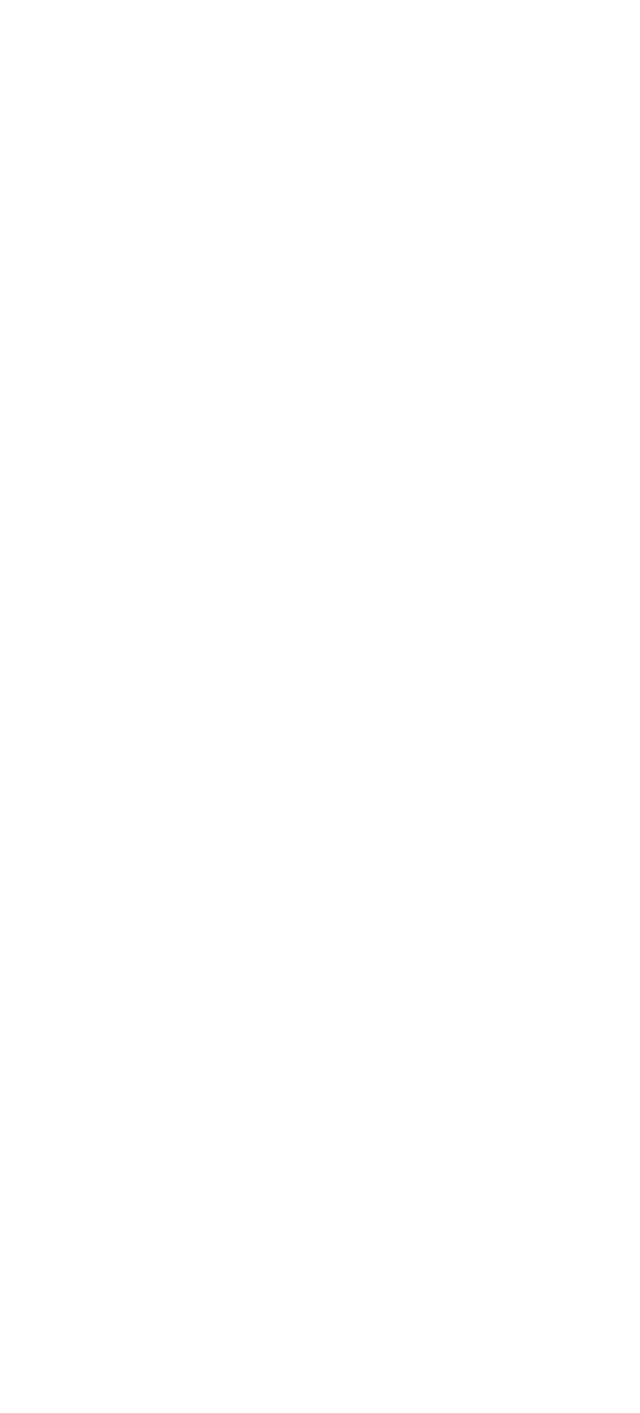
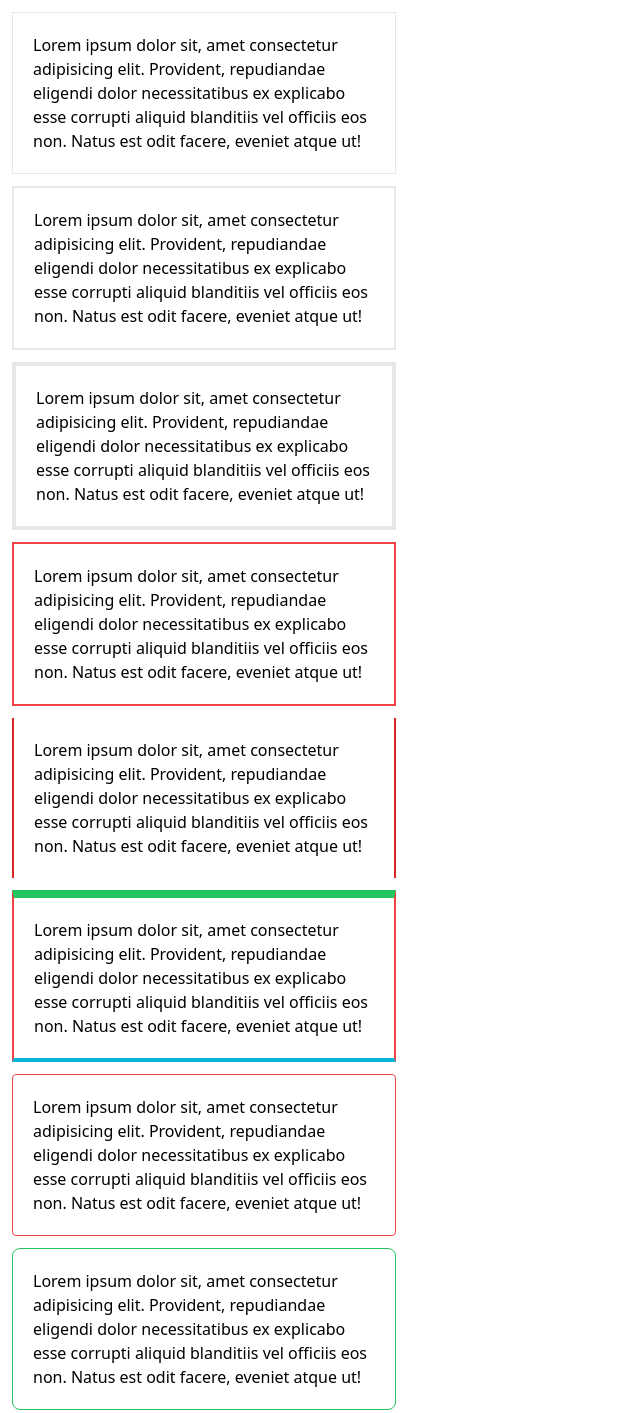
Before and after one commit to ajacin/tailwind-sandbox, a website: page 08-borders/index.html in a window 1280 px wide. Shown: the top 1413 px of the page, without its empty margins (0-640 px from the left). Before the commit the page ends 800 px from the top, so only its background shows below. Drawn offline with nearby package versions, Linux system fonts and the light colour scheme.

Commit message:
borders and outlines

```diff
--- a/08-borders/index.html
+++ b/08-borders/index.html
@@ -9,9 +9,74 @@
   </head>
   <body>
     <!-- Border Width & Colors -->
+    <div class="w-96 m-3 p-5 border">
+      Lorem ipsum dolor sit, amet consectetur adipisicing elit. Provident,
+      repudiandae eligendi dolor necessitatibus ex explicabo esse corrupti
+      aliquid blanditiis vel officiis eos non. Natus est odit facere, eveniet
+      atque ut!
+    </div>
+    <div class="w-96 m-3 p-5 border-2">
+      Lorem ipsum dolor sit, amet consectetur adipisicing elit. Provident,
+      repudiandae eligendi dolor necessitatibus ex explicabo esse corrupti
+      aliquid blanditiis vel officiis eos non. Natus est odit facere, eveniet
+      atque ut!
+    </div>
+    <div class="w-96 m-3 p-5 border-4">
+      Lorem ipsum dolor sit, amet consectetur adipisicing elit. Provident,
+      repudiandae eligendi dolor necessitatibus ex explicabo esse corrupti
+      aliquid blanditiis vel officiis eos non. Natus est odit facere, eveniet
+      atque ut!
+    </div>
+    <div class="w-96 m-3 p-5 border-2 border-red-500">
+      Lorem ipsum dolor sit, amet consectetur adipisicing elit. Provident,
+      repudiandae eligendi dolor necessitatibus ex explicabo esse corrupti
+      aliquid blanditiis vel officiis eos non. Natus est odit facere, eveniet
+      atque ut!
+    </div>
+    <div class="w-96 m-3 p-5 border-x-2 border-red-600">
+      Lorem ipsum dolor sit, amet consectetur adipisicing elit. Provident,
+      repudiandae eligendi dolor necessitatibus ex explicabo esse corrupti
+      aliquid blanditiis vel officiis eos non. Natus est odit facere, eveniet
+      atque ut!
+    </div>
+    <div
+      class="w-96 m-3 p-5 border-t-8 border-green-500 border-x-2 border-x-red-500 border-b-4 border-b-cyan-500"
+    >
+      Lorem ipsum dolor sit, amet consectetur adipisicing elit. Provident,
+      repudiandae eligendi dolor necessitatibus ex explicabo esse corrupti
+      aliquid blanditiis vel officiis eos non. Natus est odit facere, eveniet
+      atque ut!
+    </div>
+    <div class="w-96 m-3 p-5 border rounded border-red-500">
+      Lorem ipsum dolor sit, amet consectetur adipisicing elit. Provident,
+      repudiandae eligendi dolor necessitatibus ex explicabo esse corrupti
+      aliquid blanditiis vel officiis eos non. Natus est odit facere, eveniet
+      atque ut!
+    </div>
+    <div class="w-96 m-3 p-5 border rounded-lg border-green-500">
+      Lorem ipsum dolor sit, amet consectetur adipisicing elit. Provident,
+      repudiandae eligendi dolor necessitatibus ex explicabo esse corrupti
+      aliquid blanditiis vel officiis eos non. Natus est odit facere, eveniet
+      atque ut!
+    </div>
+    <div class="w-96 m-3 p-5 border rounded-2xl border-blue-500">
+      Lorem ipsum dolor sit, amet consectetur adipisicing elit. Provident,
+      repudiandae eligendi dolor necessitatibus ex explicabo esse corrupti
+      aliquid blanditiis vel officiis eos non. Natus est odit facere, eveniet
+      atque ut!
+    </div>
 
+    <div class="w-96 m-3 p-8 border rounded-full border-blue-500">
+      Lorem ipsum dolor sit, amet consectetur adipisicing elit. Provident,
+      repudiandae eligendi dolor necessitatibus ex explicabo esse corrupti
+      aliquid blanditiis vel officiis eos non. Natus est odit facere, eveniet
+      atque ut!
+    </div>
     <!-- Border Radius -->
-
+    <div class="m-10 p-5 shadow shadow-red-500 flex gap-5">
+      <button class="outline">Click</button>
+      <button class="outline outline-4 outline-offset-2">Click Again</button>
+    </div>
     <!-- Outline -->
   </body>
 </html>
```
